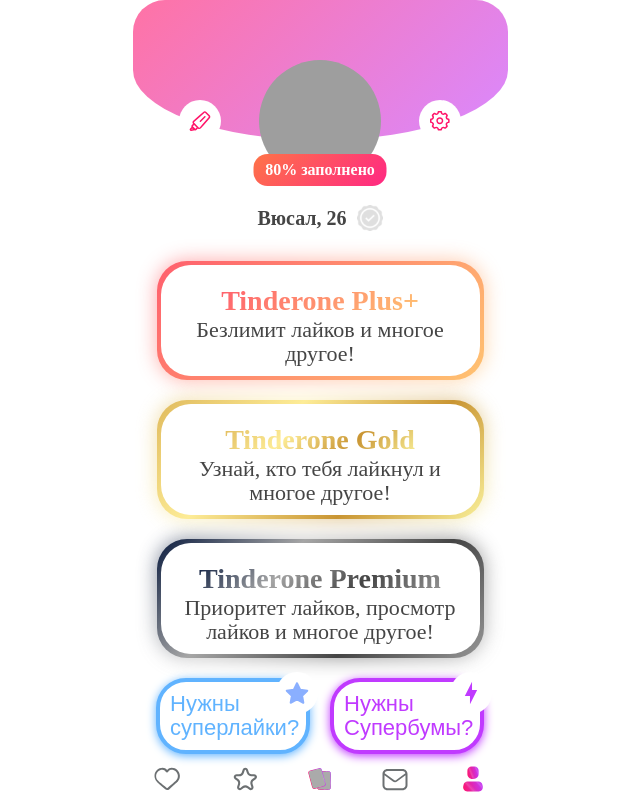
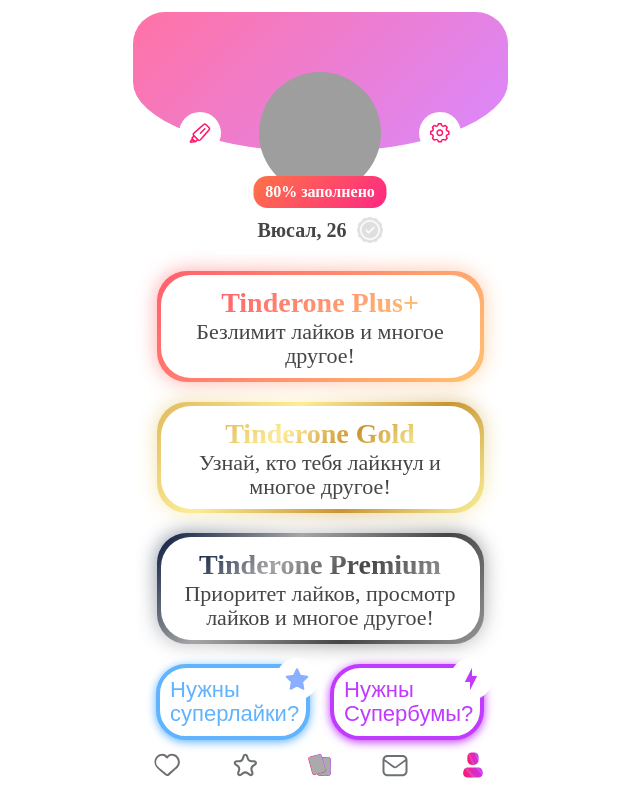
Before and after one commit to Nagiev100/user-profile-task, a Vue app: page / in a window 1280 px wide. Shown: the whole page, without its empty margins (320-960 px from the left). Built offline with nearby package versions, Linux system fonts and the light colour scheme; grey boxes are pictures that could not be loaded.

Commit message:
Refactor style for PackageiTEM

```diff
--- a/src/entities/packages/ui/PackageItem/PackageItem/PackageItem.vue
+++ b/src/entities/packages/ui/PackageItem/PackageItem/PackageItem.vue
@@ -46,7 +46,7 @@ defineProps<{ package: PackageItemTypes }>()
   max-width: 32.7rem;
   border-radius: 3rem;
   background-color: var(--color-bg);
-  padding: 1.8rem 2rem;
+  padding: 1rem 2rem;
   display: flex;
   flex-direction: column;
   align-items: center;
--- a/src/entities/user/ui/UserCard/UserCard.vue
+++ b/src/entities/user/ui/UserCard/UserCard.vue
@@ -24,7 +24,7 @@ defineProps<{ user: UserTypes }>()
   width: 100%;
   border-radius: 3.2rem;
   overflow: hidden;
-  margin-bottom: 3rem;
+  margin-bottom: 2.8rem;
 }
 
 .background {
--- a/src/entities/user/ui/UserInfo/UserInfo/UserInfo.vue
+++ b/src/entities/user/ui/UserInfo/UserInfo/UserInfo.vue
@@ -57,7 +57,7 @@ defineProps<{ user: UserTypes }>()
 
 .status-overlay {
   position: absolute;
-  bottom: 0;
+  bottom: -1rem;
   left: 50%;
   transform: translateX(-50%) translateY(50%);
   z-index: 2;
```
